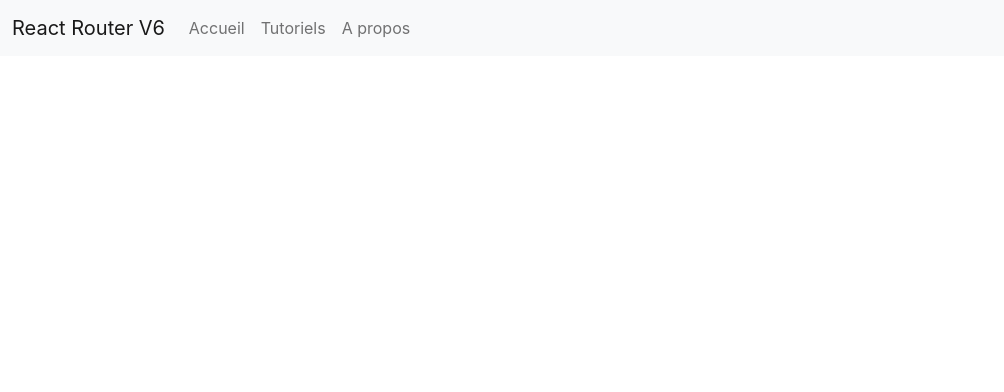
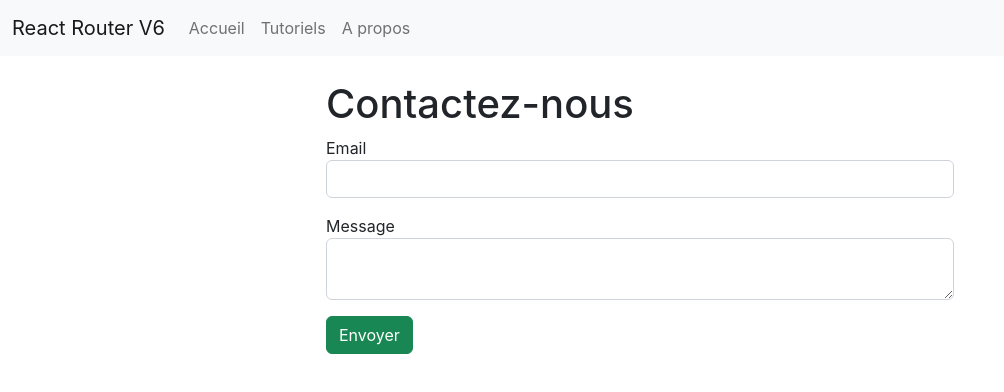
Before and after one commit to alphakahere/react-router-v6, a React (Create React App) app: page /contactez-nous in a window 1280 px wide. Shown: the top 392 px of the page, without its empty margins (0-1004 px from the left). Built offline with nearby package versions, Linux system fonts and the light colour scheme.

Commit message:
La navigation programmée

```diff
--- a/src/App.js
+++ b/src/App.js
@@ -1,6 +1,7 @@
 import { Route, Routes } from "react-router-dom";
 import Accueil from "./components/Accueil";
 import Apropos from "./components/Apropos";
+import Contact from "./components/Contact";
 import Navbar from "./components/Navbar";
 import Tutoriels from "./components/Tutoriels";
 
@@ -12,6 +13,7 @@ function App() {
 				<Route path="/" element={<Accueil />} />
 				<Route path="tutoriels" element={<Tutoriels />} />
 				<Route path="a-propos" element={<Apropos />} />
+				<Route path="contactez-nous" element={<Contact />} />
 			</Routes>
 		</div>
 	);
--- a/src/components/Accueil.js
+++ b/src/components/Accueil.js
@@ -1,11 +1,14 @@
 import React from "react";
+import { Link } from "react-router-dom";
 
 const Accueil = () => {
 	return (
 		<div>
 			<h1>Hello bienvenue, sur mon site</h1>
+			<Link to="/contactez-nous" className="btn btn-primary">
+				Contactez-nous
+			</Link>
 		</div>
 	);
 };
-
 export default Accueil;
--- /dev/null
+++ b/src/components/Contact.js
@@ -0,0 +1,33 @@
+import React from "react";
+import { useNavigate } from "react-router-dom";
+
+const Contact = () => {
+	const navigate = useNavigate();
+	const handleSubmit = (e) => {
+		e.preventDefault();
+		alert("Votre message a été envoyé avec success");
+		navigate("/");
+	};
+	return (
+		<div className="row">
+			<div className="col-md-6 mx-auto">
+				<h1>Contactez-nous</h1>
+				<form onSubmit={handleSubmit}>
+					<div className="form-group mb-3">
+						<label htmlFor="email">Email</label>
+						<input type="text" id="message" className="form-control" />
+					</div>
+					<div className="form-group mb-3">
+						<label htmlFor="message">Message</label>
+						<textarea id="message" className="form-control" />
+					</div>
+					<div className="form-group">
+						<button className="btn-success btn">Envoyer</button>
+					</div>
+				</form>
+			</div>
+		</div>
+	);
+};
+
+export default Contact;
```
